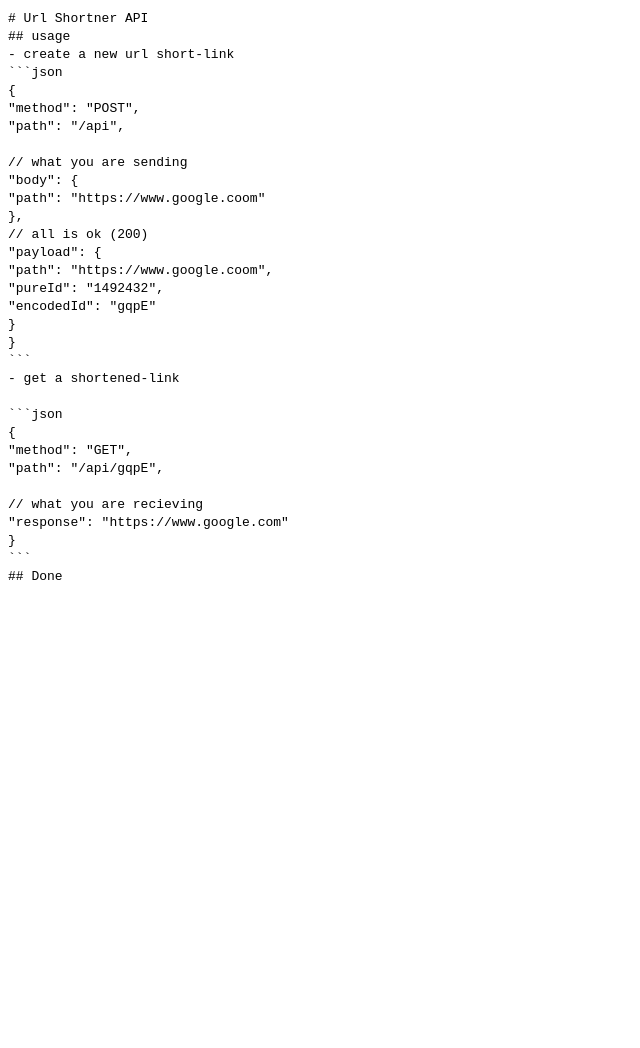
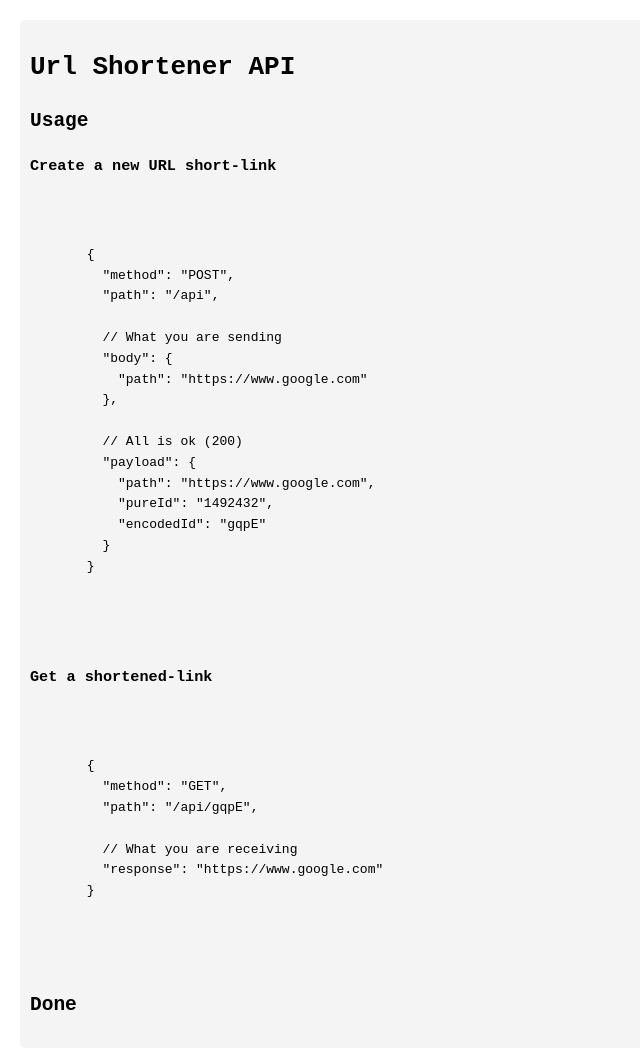
Before and after one commit to holymark/cutlink, a website: page src/public/docs.html in a window 1280 px wide. Shown: the whole page, without its empty margins (0-640 px from the left). Before the commit the page ends 800 px from the top, so only its background shows below. Drawn offline with Linux system fonts and the light colour scheme.

Commit message:
Update docs.html

````diff
--- a/src/public/docs.html
+++ b/src/public/docs.html
@@ -1,51 +1,69 @@
 <!DOCTYPE html>
 <html lang="en">
-  <head>
-    <meta charset="UTF-8" />
-    <meta http-equiv="X-UA-Compatible" content="IE=edge" />
-    <meta name="viewport" content="width=device-width, initial-scale=1.0" />
-    <title>Cut.Link ApI Documentation</title>
-  </head>
-  <body>
+<head>
+  <meta charset="UTF-8">
+  <meta http-equiv="X-UA-Compatible" content="IE=edge">
+  <meta name="viewport" content="width=device-width, initial-scale=1.0">
+  <title>Cut.Link API Documentation</title>
+  <style>
+    body {
+      font-family: 'Arial', sans-serif;
+      line-height: 1.6;
+      margin: 20px;
+    }
+
+    code {
+      display: block;
+      background-color: #f4f4f4;
+      padding: 10px;
+      border-radius: 5px;
+      overflow-x: auto;
+    }
+  </style>
+</head>
+<body>
+
+<code>
+  <h1>Url Shortener API</h1>
+  <h2>Usage</h2>
+
+  <h3>Create a new URL short-link</h3>
+  <pre>
     <code>
-      # Url Shortner API
-      <br />
-      ## usage
-      <br />
-      - create a new url short-link
-      <br />
-      ```json<br />
-      {<br />
-      "method": "POST",<br />
-      "path": "/api",<br />
-      <br />
-      // what you are sending<br />
-      "body": {<br />
-      "path": "https://www.google.coom"<br />
-      },<br />
+      {
+        "method": "POST",
+        "path": "/api",
 
-      // all is ok (200)<br />
-      "payload": {<br />
-      "path": "https://www.google.coom",<br />
-      "pureId": "1492432",<br />
-      "encodedId": "gqpE"<br />
-      }<br />
-      }<br />
-      ```<br />
+        // What you are sending
+        "body": {
+          "path": "https://www.google.com"
+        },
 
-      - get a shortened-link<br />
-      <br />
-      ```json<br />
-      {<br />
-      "method": "GET",<br />
-      "path": "/api/gqpE",<br />
-      <br />
-      // what you are recieving<br />
-      "response": "https://www.google.com"<br />
-      }<br />
-      ```
-      <br />
-      ## Done
+        // All is ok (200)
+        "payload": {
+          "path": "https://www.google.com",
+          "pureId": "1492432",
+          "encodedId": "gqpE"
+        }
+      }
     </code>
-  </body>
+  </pre>
+
+  <h3>Get a shortened-link</h3>
+  <pre>
+    <code>
+      {
+        "method": "GET",
+        "path": "/api/gqpE",
+
+        // What you are receiving
+        "response": "https://www.google.com"
+      }
+    </code>
+  </pre>
+
+  <h2>Done</h2>
+</code>
+
+</body>
 </html>
````
